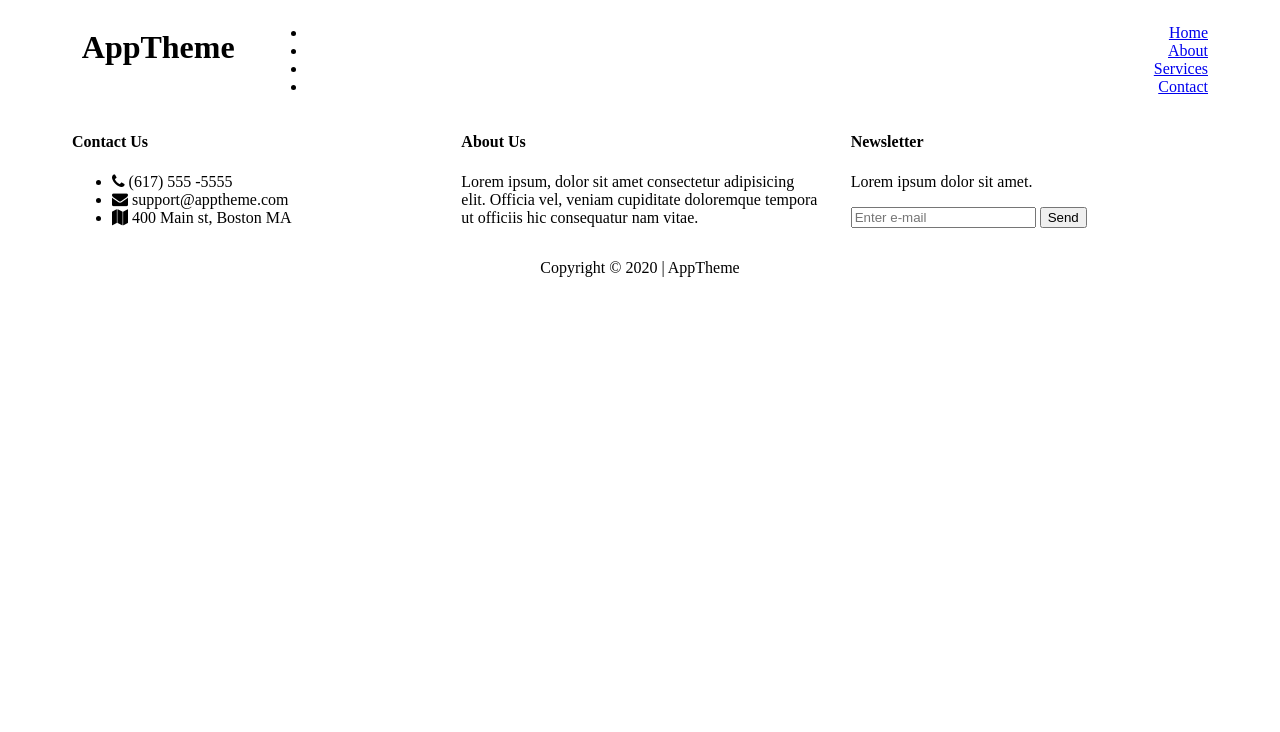
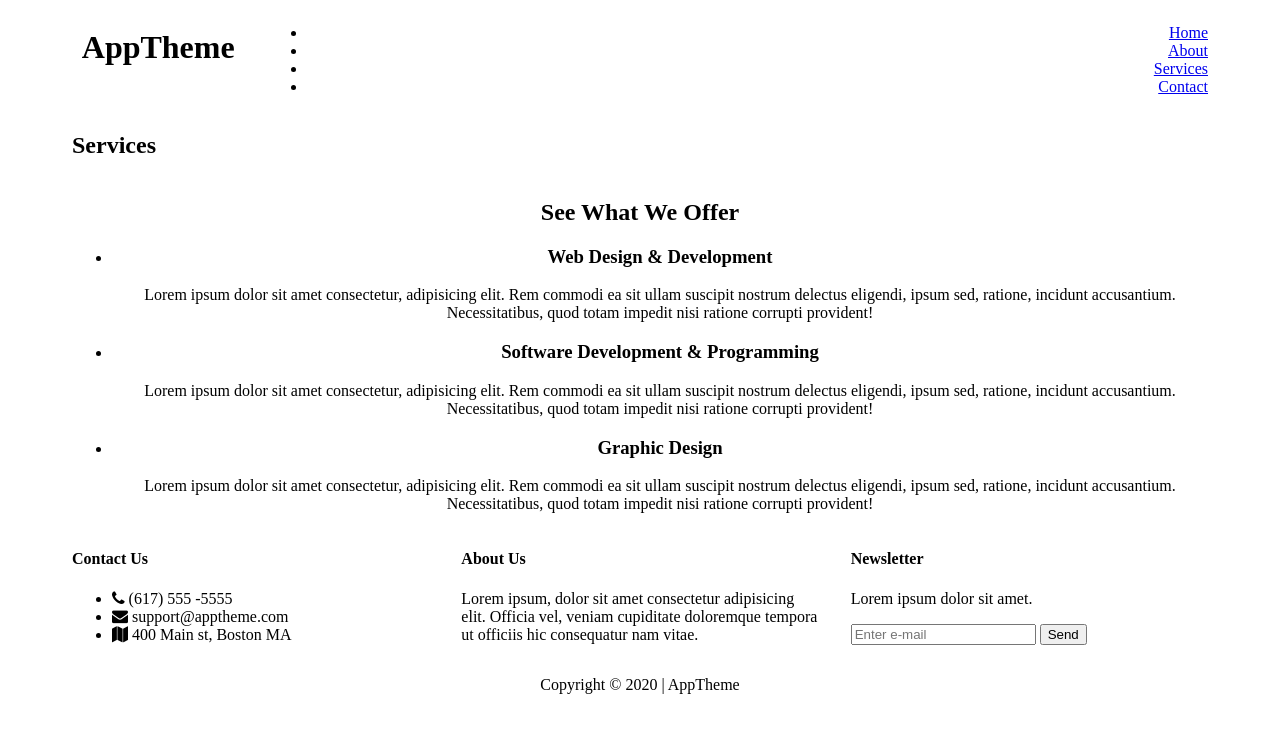
Before and after one commit to johnnysoutodev/learn_traversy_app-theme, a plain HTML site: page src/www/services.html in a window 1280 px wide. Drawn offline with Linux system fonts and the light colour scheme.

Commit message:
Concluindo a pagina services

```diff
--- a/src/www/services.html
+++ b/src/www/services.html
@@ -30,6 +30,42 @@
             </div>
         </div>
     </header>
+
+    <!-- Sub-header -->
+    <section id="subheader">
+        <div class="container">
+            <div class="row">
+                <div class="col-xs-12 col-sm-12 col-md-12 col-lg-12">
+                    <h1>Services</h1>
+                </div>
+            </div>
+        </div>
+    </section>
+
+    <!-- Main Page -->
+    <section id="page" class="services">
+        <div class="container">
+            <div class="row center-xs center-sm center-md center-lg">
+                <div class="col-xs-12 col-sm-12 col-md-12 col-lg-12">
+                    <h2><span class="primary-text">See</span> What We Offer</h2>
+                    <ul>
+                        <li>
+                            <h3>Web Design &amp; Development</h3>
+                            <p>Lorem ipsum dolor sit amet consectetur, adipisicing elit. Rem commodi ea sit ullam suscipit nostrum delectus eligendi, ipsum sed, ratione, incidunt accusantium. Necessitatibus, quod totam impedit nisi ratione corrupti provident!</p>
+                        </li>
+                        <li>
+                            <h3>Software Development &amp; Programming</h3>
+                            <p>Lorem ipsum dolor sit amet consectetur, adipisicing elit. Rem commodi ea sit ullam suscipit nostrum delectus eligendi, ipsum sed, ratione, incidunt accusantium. Necessitatibus, quod totam impedit nisi ratione corrupti provident!</p>
+                        </li>
+                        <li>
+                            <h3>Graphic Design</h3>
+                            <p>Lorem ipsum dolor sit amet consectetur, adipisicing elit. Rem commodi ea sit ullam suscipit nostrum delectus eligendi, ipsum sed, ratione, incidunt accusantium. Necessitatibus, quod totam impedit nisi ratione corrupti provident!</p>
+                        </li>
+                    </ul>
+                </div>
+            </div>
+        </div>
+    </section>
 
     <!-- Company -->
     <section id="company">
```
